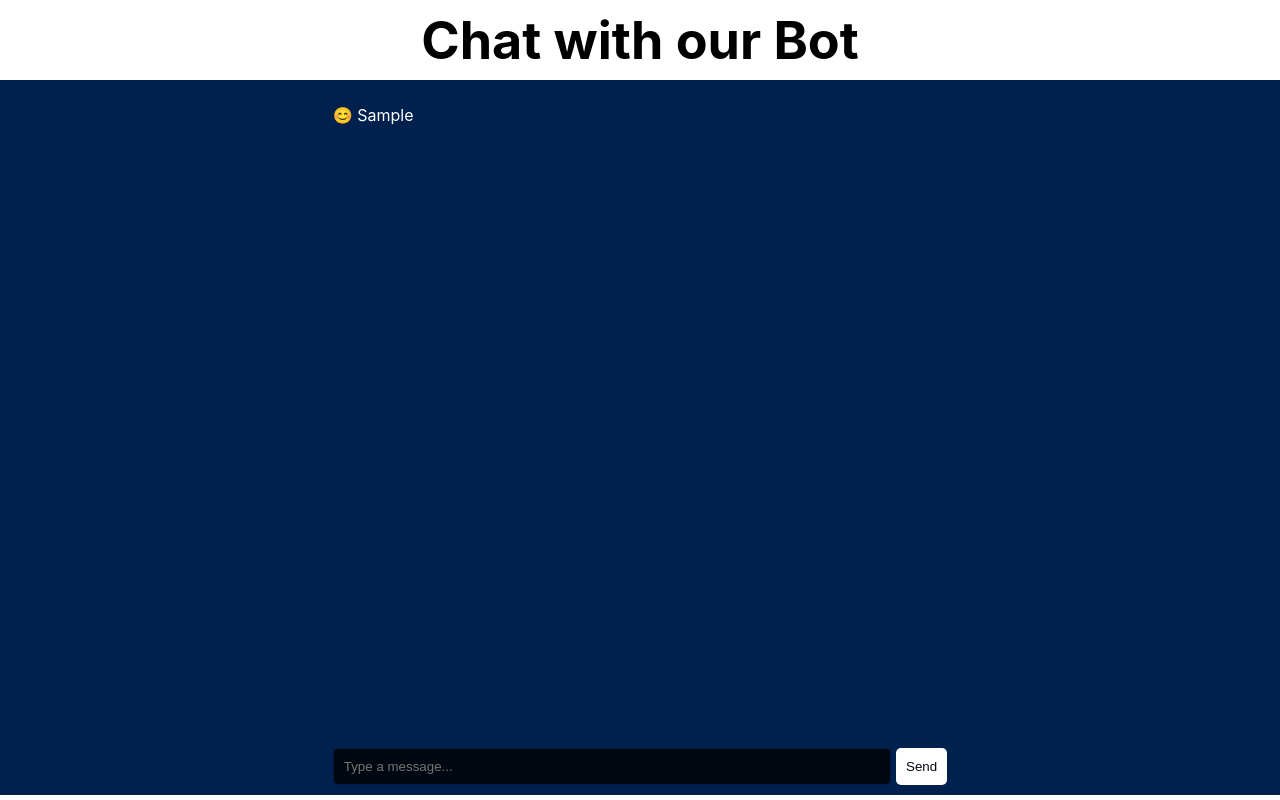
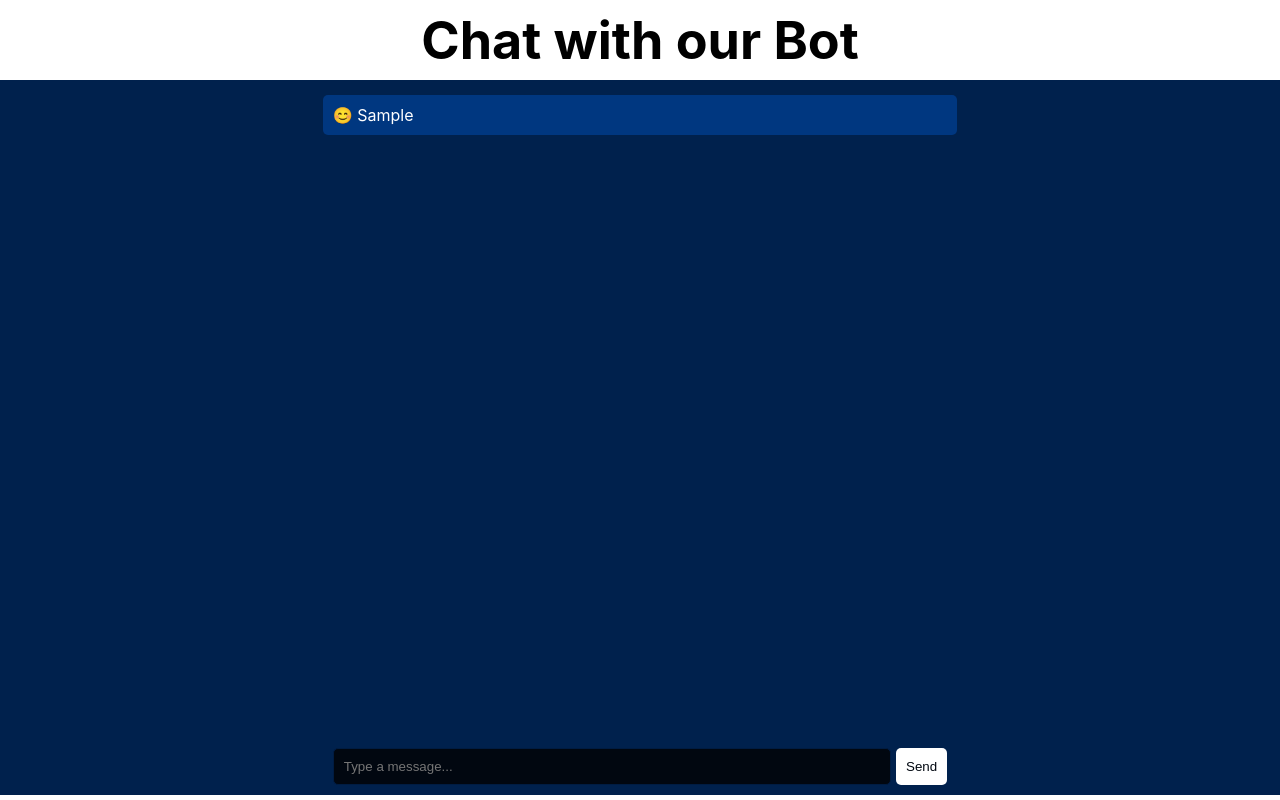
Before and after one commit to THD-AI-2023/Devablos-Project-V2, a React (Create React App) app in the folder client/: page / in a window 1280 px wide. Both pictures are taken after typing "Sample" into the empty fields and a click on the button "Send". Built offline with nearby package versions, Linux system fonts and the light colour scheme; no server answers.

Commit message:
Everything is done (functionality-wise)

```diff
--- a/client/src/components/Chat.css
+++ b/client/src/components/Chat.css
@@ -3,8 +3,10 @@
   display: flex;
   flex-direction: column;
   justify-content: space-between;
-  height: 86.9vh;
+  height: auto;
+  min-height: 86.9vh;
   width: 98vw;
+  max-width: 97vw;
   margin: auto;
   padding: 10px;
   background-color: #00214d;
@@ -12,10 +14,12 @@
 
 .messages {
   flex-grow: 1;
-  overflow-y: auto;
   margin-bottom: 10px;
   align-self: center;
   text-align: justify;
+  word-wrap: break-word;
+  white-space: pre-wrap;
+  max-height: fit-content;
 }
 
 .chat-input {
@@ -23,6 +27,7 @@
   width: 48vw;
   max-height: 10vh;
   align-self: center;
+  top: 90vh;
 }
 
 .chat-input input {
--- a/client/src/components/Message.css
+++ b/client/src/components/Message.css
@@ -8,7 +8,7 @@
 }
 
 .user {
-  background-color: #00214d;
+  background-color: #003780;
   color: white;
   align-content: right;
   width: 48vw;
```
